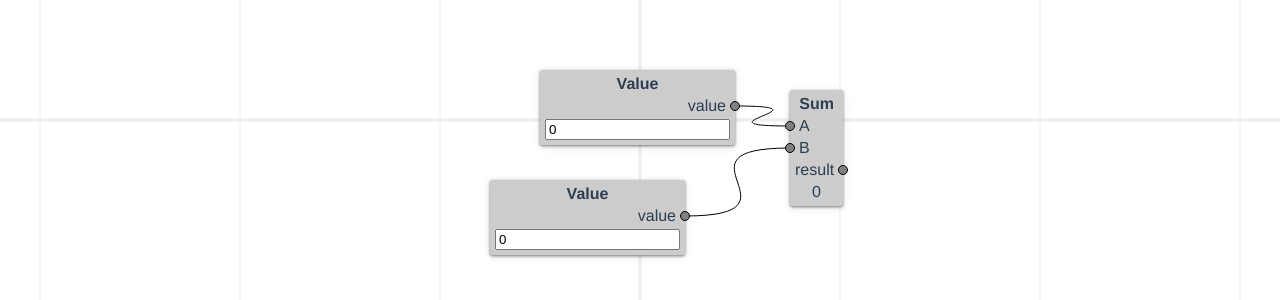
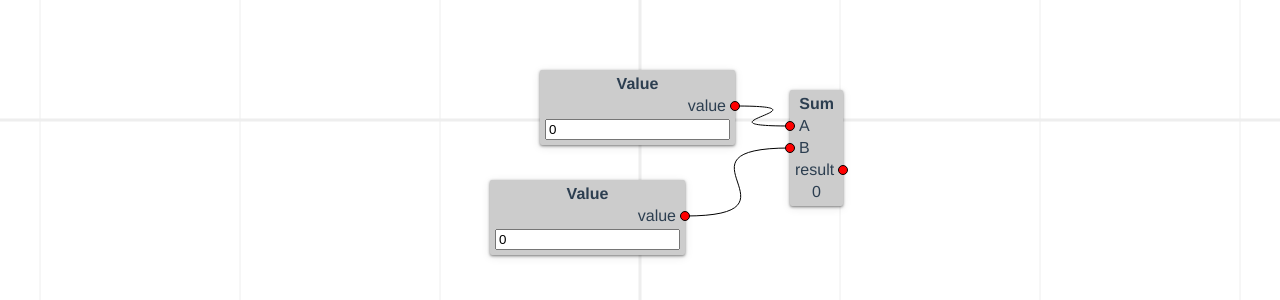
Before and after one commit to Frizi/graphui, a Vue app: page / in a window 1280 px wide. Shown: the part 280-580 px from the top of the page. Built offline with nearby package versions, Linux system fonts and the light colour scheme.

Commit message:
allow drag and drop connections

```diff
--- a/src/components/Surface.vue
+++ b/src/components/Surface.vue
@@ -35,10 +35,11 @@
         :node="entry[1]"
         :node-id="entry[0]"
         :data="evalCtx.nodeData(entry[0])"
-        :kind="graph.kinds[entry[1].kind]"
         :worldTransform="transform"
         @dots="updateDots"
         @move="entry[1].pos = $event"
+        @drag-dot="dragDot"
+        @drop-dot="dropDot"
       />
     </div>
   </div>
@@ -52,90 +53,24 @@ import {
   normalizedDeltaY,
   clamp,
   dragHandler,
+  absDragHandler,
 } from "../util";
 import {
   Transform,
   VisualGraph,
   ComputedLinks,
   transformPoint,
+  uiToWorld,
   DotKind,
   encodeDotId,
   Vec2,
-  EvalContext,
   link,
+  decodeDotId,
 } from "../graph";
+import { EvalContext } from "../evalContext";
 import VisualNode from "./VisualNode.vue";
 
 const graph: VisualGraph = {
-  kinds: [
-    {
-      id: 0,
-      inputs: [
-        { id: 0, kind: DotKind.ANY, label: "A" },
-        { id: 1, kind: DotKind.ANY, label: "B" },
-      ],
-      outputs: [
-        {
-          id: 0,
-          label: "result",
-          run(ctx) {
-            let inputA = ctx.getInput(0);
-            let inputB = ctx.getInput(1);
-            if (inputA != null && inputB != null) {
-              if (
-                inputA.kind == DotKind.NUMBER &&
-                inputB.kind == DotKind.NUMBER
-              ) {
-                return {
-                  kind: DotKind.NUMBER,
-                  value: inputA.value + inputB.value,
-                };
-              }
-
-              // todo: other types
-
-              return null;
-            }
-            if (inputA != null) {
-              return inputA;
-            }
-            if (inputB != null) {
-              return inputB;
-            }
-            return null;
-          },
-        },
-      ],
-      preview(ctx) {
-        let out = ctx.getOutput(0)?.value;
-        let str = JSON.stringify(out);
-        return h("div", [str]);
-      },
-    },
-    {
-      id: 1,
-      inputs: [],
-      outputs: [
-        {
-          id: 0,
-          label: "value",
-          run(ctx) {
-            let value = ctx.state() || 0;
-            return { kind: DotKind.NUMBER, value };
-          },
-        },
-      ],
-      preview(ctx) {
-        let value = ctx.state() || 0;
-        return h("input", {
-          type: "number",
-          value,
-          onInput: (e: InputEvent) =>
-            ctx.setState(+(e.target as HTMLInputElement).value),
-        });
-      },
-    },
-  ],
   nodes: reactive(
     new Map(
       [
@@ -259,12 +194,7 @@ export default defineComponent({
 
     let linksPath = computed(() => {
       let path = "";
-      for (let [input, output] of graph.links) {
-        let a = dots.get(output);
-        let b = dots.get(input);
-        if (a == null || b == null) {
-          continue;
-        }
+      function add(a: Vec2, b: Vec2) {
         let delta = b.x - a.x * 0.5;
 
         let offset =
@@ -277,8 +207,38 @@ export default defineComponent({
         path += `M${a.x} ${a.y} C${c1} ${a.y}, ${c2} ${b.y}, ${b.x} ${b.y}`;
       }
 
+      for (let [input, output] of graph.links) {
+        let a = dots.get(output);
+        let b = dots.get(input);
+        if (a == null || b == null) {
+          continue;
+        }
+        add(a, b);
+      }
+
+      if (dotDragState.value != null) {
+        let { dot, pos } = dotDragState.value;
+        let a = dots.get(dot);
+        if (a != null) {
+          const b = uiToWorld(size, transform, pos);
+
+          if (decodeDotId(dot).input) {
+            add(b, a);
+          } else {
+            add(a, b);
+          }
+        }
+      }
+
       return path;
     });
+
+    interface DragState {
+      dot: number;
+      pos: Vec2;
+    }
+
+    let dotDragState = ref<DragState | null>(null);
 
     return {
       graph,
@@ -291,10 +251,10 @@ export default defineComponent({
       originStyle,
       linksPath,
       evalCtx,
+
       onWheel(e: WheelEvent) {
         let c = { x: e.clientX - size.w / 2, y: e.clientY - size.h / 2 };
         let p = transformPoint(transform, c);
-        console.log(e.deltaMode);
 
         let delta = normalizedDeltaY(e);
 
@@ -319,6 +279,33 @@ export default defineComponent({
           dots.set(key, val);
         }
       },
+      dragDot(dot: number) {
+        absDragHandler(
+          (pos) => {
+            dotDragState.value = { dot, pos };
+          },
+          () => {
+            dotDragState.value = null;
+          }
+        );
+      },
+      dropDot(dot: number) {
+        if (dotDragState.value) {
+          let dot2 = dotDragState.value.dot;
+          let dec1 = decodeDotId(dot);
+          let dec2 = decodeDotId(dot2);
+          if (dec1.node != dec2.node && dec1.input != dec2.input) {
+            // TODO: check cycles
+            console.log(dec1.node, dec2.node);
+            if (dec1.input) {
+              graph.links.set(dot, dot2);
+            } else {
+              graph.links.set(dot2, dot);
+            }
+          }
+        }
+        dotDragState.value = null;
+      },
     };
   },
 });
--- a/src/components/VisualNode.vue
+++ b/src/components/VisualNode.vue
@@ -6,23 +6,30 @@
     <div
       layout="row u1"
       class="input"
-      v-for="input in kind.inputs"
-      :key="input.id"
+      v-for="(input, i) in kind.inputs"
+      :key="i"
     >
       <div
-        :class="`dot kind-${input.kind}`"
-        :ref="(e) => setDot(input.id, true, e)"
+        :class="`dot kind-${data.inputs[i].value}`"
+        :ref="(e) => setDot(i, true, e)"
+        @mousedown.prevent="dragDot(i, true)"
+        @mouseup.prevent="dropDot(i, true)"
       ></div>
       <div class="label" flex>{{ input.label }}</div>
     </div>
     <div
       layout="row u1"
       class="output"
-      v-for="output in kind.outputs"
-      :key="output.id"
+      v-for="(output, i) in kind.outputs"
+      :key="i"
     >
       <div class="label" flex>{{ output.label }}</div>
-      <div class="dot" :ref="(e) => setDot(output.id, false, e)"></div>
+      <div
+        :class="`dot kind-${data.outputs[i].value.kind}`"
+        :ref="(e) => setDot(i, false, e)"
+        @mousedown.prevent="dragDot(i, false)"
+        @mouseup.prevent="dropDot(i, false)"
+      ></div>
     </div>
     <div class="preview" v-if="data.preview">
       <RenderVNode :node="data.preview.value" />
@@ -50,12 +57,12 @@ import {
 } from "../graph";
 import RenderVNode from "./RenderVNode.vue";
 import { reqobj, req, dragHandler } from "../util";
+import { kinds } from "../kinds";
 
 export default defineComponent({
   name: "VisualNode",
   props: {
     worldTransform: reqobj<Transform>(),
-    kind: reqobj<NodeKind>(),
     nodeId: req(Number),
     node: reqobj<GraphNode>(),
     data: reqobj<NodeData>(),
@@ -113,6 +120,13 @@ export default defineComponent({
 
     return {
       rootStyle,
+      kind: computed(() => {
+        let kind = kinds.get(props.node.kind);
+        if (kind == null) {
+          throw new Error(`Invalid kind id ${props.node.kind}`);
+        }
+        return kind;
+      }),
       drag: dragHandler(({ x: deltaX, y: deltaY }) => {
         const x = props.node.pos.x - deltaX * props.worldTransform.scale;
         const y = props.node.pos.y - deltaY * props.worldTransform.scale;
@@ -124,6 +138,14 @@ export default defineComponent({
         }
         const id = encodeDotId(props.nodeId, dot, input);
         dots.value.set(id, value);
+      },
+      dragDot(dot: number, input: boolean) {
+        const id = encodeDotId(props.nodeId, dot, input);
+        emit("drag-dot", id);
+      },
+      dropDot(dot: number, input: boolean) {
+        const id = encodeDotId(props.nodeId, dot, input);
+        emit("drop-dot", id);
       },
     };
   },
--- /dev/null
+++ b/src/evalContext.ts
@@ -0,0 +1,86 @@
+import { kinds } from "./kinds";
+import {
+  VisualGraph,
+  GraphNode,
+  NodeData,
+  PreviewCtx,
+  DotValue,
+  encodeDotId,
+  decodeDotId,
+} from "./graph";
+import { computed } from "vue";
+
+export class EvalContext {
+  graph: VisualGraph;
+  data: Map<GraphNode, NodeData> = new Map();
+  constructor(graph: VisualGraph) {
+    this.graph = graph;
+  }
+
+  nodeData(nodeId: number): NodeData | null {
+    const node = this.graph.nodes.get(nodeId);
+    if (node == null) {
+      return null;
+    }
+    let data = this.data.get(node);
+    if (data == null) {
+      const kind = kinds.get(node.kind);
+      if (kind == null) {
+        return null;
+      }
+
+      const ctx = this.getCtx(nodeId);
+      this.data.set(
+        node,
+        (data = {
+          inputs: kind.inputs.map((input, i) => {
+            return computed(() => {
+              const comp = ctx.getInput(i);
+              if (comp != null) {
+                return comp.kind;
+              }
+              return input.kind;
+            });
+          }),
+          outputs: kind.outputs.map((output) =>
+            computed(() => output.run(ctx))
+          ),
+          preview: computed(() =>
+            kind.preview == null ? null : kind.preview(ctx)
+          ),
+        })
+      );
+    }
+    return data;
+  }
+
+  getOutput(node: number, output: number): DotValue | null {
+    const data = this.nodeData(node);
+    const out = data?.outputs[output]?.value;
+    return out == null ? null : out;
+  }
+
+  getCtx(node: number): PreviewCtx {
+    return {
+      getInput: (input): DotValue | null => {
+        const iid = encodeDotId(node, input, true);
+        const oid = this.graph.links.get(iid);
+        if (oid == null) return null;
+        const decoded = decodeDotId(oid);
+        if (decoded.input == true) {
+          return null;
+        }
+        return this.getOutput(decoded.node, decoded.dot);
+      },
+      state: () => {
+        const state = this.graph.nodes.get(node)!.state;
+        if (state == null) return null;
+        return state;
+      },
+      setState: (value) => {
+        this.graph.nodes.get(node)!.state = value;
+      },
+      getOutput: (output) => this.getOutput(node, output),
+    };
+  }
+}
--- a/src/graph.ts
+++ b/src/graph.ts
@@ -1,4 +1,4 @@
-import { VNode, ComputedRef, computed } from "vue";
+import { VNode, ComputedRef } from "vue";
 
 export interface Vec2 {
   x: number;
@@ -14,6 +14,7 @@ export interface GraphNode {
 }
 
 export interface NodeData {
+  inputs: Array<ComputedRef<DotKind>>;
   outputs: Array<ComputedRef<DotValue | null>>;
   preview: ComputedRef<VNode | null>;
 }
@@ -25,21 +26,21 @@ export interface NodeData {
 
 type Rgba = [number, number, number, number];
 
-interface NodeCtx {
+interface NodeCtx<S = any> {
   getInput(input: number): DotValue | null;
-  state(): any | null;
-  setState(value: any): void;
+  state(): S | null;
+  setState(value: S | null): void;
 }
 
-interface PreviewCtx extends NodeCtx {
+export interface PreviewCtx<S = any> extends NodeCtx<S> {
   getOutput(output: number): DotValue | null;
 }
 
-export interface NodeKind {
-  id: number;
+export interface NodeKind<S = any> {
+  name: string;
   inputs: NodeInput[];
-  outputs: NodeOutput[];
-  preview: ((ctx: PreviewCtx) => VNode) | null;
+  outputs: Array<NodeOutput<S>>;
+  preview: ((ctx: PreviewCtx<S>) => VNode) | null;
 }
 
 export interface Transform {
@@ -55,8 +56,18 @@ export function transformPoint(t: Transform, p: Vec2): Vec2 {
   };
 }
 
+export function uiToWorld(
+  size: { w: number; h: number },
+  t: Transform,
+  p: Vec2
+): Vec2 {
+  return transformPoint(t, {
+    x: p.x - size.w / 2,
+    y: p.y - size.h / 2,
+  });
+}
+
 export interface VisualGraph {
-  kinds: NodeKind[];
   nodes: Map<number, GraphNode>;
   links: Map<number, number>;
 }
@@ -81,10 +92,10 @@ export interface NodeInput {
   kind: DotKind;
 }
 
-export interface NodeOutput {
+export interface NodeOutput<S = any> {
   id: number;
   label: string;
-  run(ctx: NodeCtx): DotValue | null;
+  run(ctx: NodeCtx<S>): DotValue | null;
 }
 
 export const enum DotKind {
@@ -94,30 +105,22 @@ export const enum DotKind {
   ANY = 7,
 }
 
-interface DotValueColor {
+export interface DotValueColor {
   kind: DotKind.COLOR;
   value: Rgba;
 }
 
-interface DotValueNumber {
+export interface DotValueNumber {
   kind: DotKind.NUMBER;
   value: number;
 }
 
-interface DotValueImage {
+export interface DotValueImage {
   kind: DotKind.IMAGE;
   value: Uint8Array;
 }
 
-type DotValue = DotValueColor | DotValueNumber | DotValueImage;
-
-interface OutputState {
-  verifiedAt: number;
-  changedAt: number;
-  deps: string[];
-  stateDep: boolean;
-  value: DotValue;
-}
+export type DotValue = DotValueColor | DotValueNumber | DotValueImage;
 
 const INPUT_MASK = 0x40000000;
 
@@ -128,7 +131,7 @@ export function encodeDotId(node: number, dot: number, input: boolean): number {
     throw new Error("dot or node id out of bounds");
   }
 
-  return ((node & 0x3fffffff) << 8) | (dot & 0xff) | (input ? INPUT_MASK : 0);
+  return ((node & 0x3fffff) << 8) | (dot & 0xff) | (input ? INPUT_MASK : 0);
 }
 
 export function link(
@@ -142,71 +145,10 @@ export function link(
 
 export function decodeDotId(encoded: number) {
   const dot = encoded & 0xff;
-  const node = (encoded >> 8) & 0x3fffffff;
+  const node = (encoded >> 8) & 0x3fffff;
   const input = (encoded & INPUT_MASK) == INPUT_MASK;
   return { dot, node, input };
 }
 
-export class EvalContext {
-  graph: VisualGraph;
-  data: Map<GraphNode, NodeData> = new Map();
-  constructor(graph: VisualGraph) {
-    this.graph = graph;
-  }
-
-  outputCache: Map<number, OutputState> = new Map();
-
-  nodeData(nodeId: number): NodeData | null {
-    const node = this.graph.nodes.get(nodeId);
-    if (node == null) {
-      return null;
-    }
-    let data = this.data.get(node);
-    if (data == null) {
-      const kind = this.graph.kinds[node.kind];
-      const ctx = this.getCtx(nodeId);
-      this.data.set(
-        node,
-        (data = {
-          outputs: kind.outputs.map((output) =>
-            computed(() => output.run(ctx))
-          ),
-          preview: computed(() =>
-            kind.preview == null ? null : kind.preview(ctx)
-          ),
-        })
-      );
-    }
-    return data;
-  }
-
-  getOutput(node: number, output: number): DotValue | null {
-    const data = this.nodeData(node);
-    const out = data?.outputs[output]?.value;
-    return out == null ? null : out;
-  }
-
-  getCtx(node: number): PreviewCtx {
-    return {
-      getInput: (input): DotValue | null => {
-        const iid = encodeDotId(node, input, true);
-        const oid = this.graph.links.get(iid);
-        if (oid == null) return null;
-        const decoded = decodeDotId(oid);
-        if (decoded.input == true) {
-          return null;
-        }
-        return this.getOutput(decoded.node, decoded.dot);
-      },
-      state: () => {
-        const state = this.graph.nodes.get(node)!.state;
-        if (state == null) return null;
-        return state;
-      },
-      setState: (value) => {
-        this.graph.nodes.get(node)!.state = value;
-      },
-      getOutput: (output) => this.getOutput(node, output),
-    };
-  }
-}
+(window as any)["encodeDotId"] = encodeDotId;
+(window as any)["decodeDotId"] = decodeDotId;
--- /dev/null
+++ b/src/kinds.ts
@@ -0,0 +1,77 @@
+import { NodeKind, DotKind } from "./graph";
+import { h } from "vue";
+
+export const kinds = new Map<number, NodeKind>();
+let id = 0;
+
+function add<S = any>(k: NodeKind<S>): number {
+  const thisId = id++;
+  kinds.set(thisId, k);
+  return thisId;
+}
+
+add({
+  name: "Sum",
+  inputs: [
+    { id: 0, kind: DotKind.ANY, label: "A" },
+    { id: 1, kind: DotKind.ANY, label: "B" },
+  ],
+  outputs: [
+    {
+      id: 0,
+      label: "result",
+      run(ctx) {
+        const inputA = ctx.getInput(0);
+        const inputB = ctx.getInput(1);
+        if (inputA != null && inputB != null) {
+          if (inputA.kind == DotKind.NUMBER && inputB.kind == DotKind.NUMBER) {
+            return {
+              kind: DotKind.NUMBER,
+              value: inputA.value + inputB.value,
+            };
+          }
+
+          // todo: other types
+
+          return null;
+        }
+        if (inputA != null) {
+          return inputA;
+        }
+        if (inputB != null) {
+          return inputB;
+        }
+        return null;
+      },
+    },
+  ],
+  preview(ctx) {
+    const out = ctx.getOutput(0)?.value;
+    const str = JSON.stringify(out);
+    return h("div", [str]);
+  },
+});
+
+add<number>({
+  name: "Number",
+  inputs: [],
+  outputs: [
+    {
+      id: 0,
+      label: "value",
+      run(ctx) {
+        const value = ctx.state() || 0;
+        return { kind: DotKind.NUMBER, value };
+      },
+    },
+  ],
+  preview(ctx) {
+    const value = ctx.state() || 0;
+    return h("input", {
+      type: "text",
+      value: +value,
+      onInput: (e: InputEvent) =>
+        ctx.setState(+(e.target as HTMLInputElement).value),
+    });
+  },
+});
--- a/src/util.ts
+++ b/src/util.ts
@@ -35,6 +35,25 @@ export function clamp(t: number, min: number, max: number): number {
   return Math.min(max, Math.max(min, t));
 }
 
+export function absDragHandler(
+  onDrag: (pos: Vec2) => void,
+  onDrop?: (pos: Vec2) => void
+) {
+  function move(e: MouseEvent) {
+    onDrag({ x: e.clientX, y: e.clientY });
+  }
+
+  function drop(e: MouseEvent) {
+    window.removeEventListener("mousemove", move);
+    window.removeEventListener("mouseup", drop);
+    if (onDrop != null) {
+      onDrop({ x: e.clientX, y: e.clientY });
+    }
+  }
+  window.addEventListener("mousemove", move);
+  window.addEventListener("mouseup", drop);
+}
+
 export function dragHandler(onDrag: (delta: Vec2) => void) {
   let drag: Vec2 | null = null;
   return function down(e: MouseEvent) {
```
